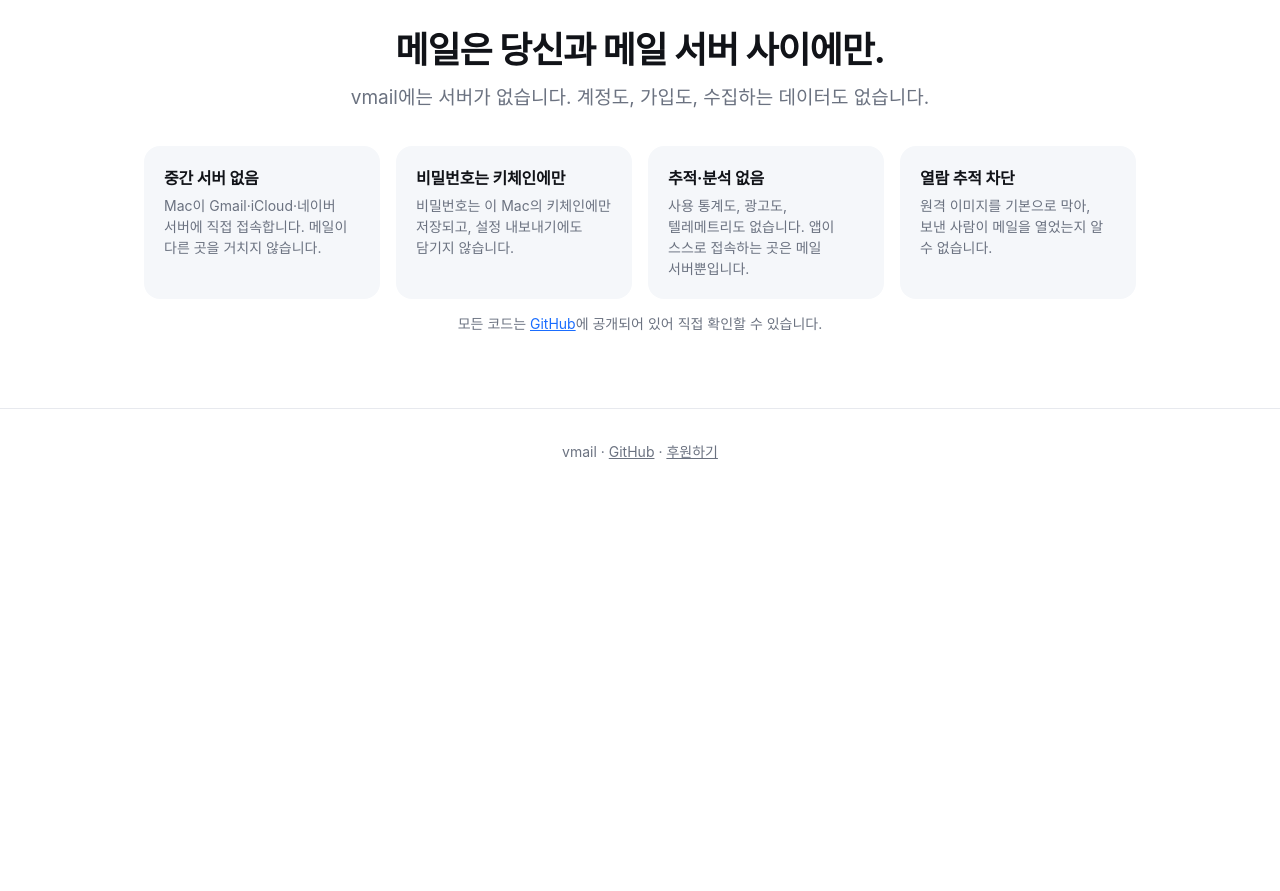
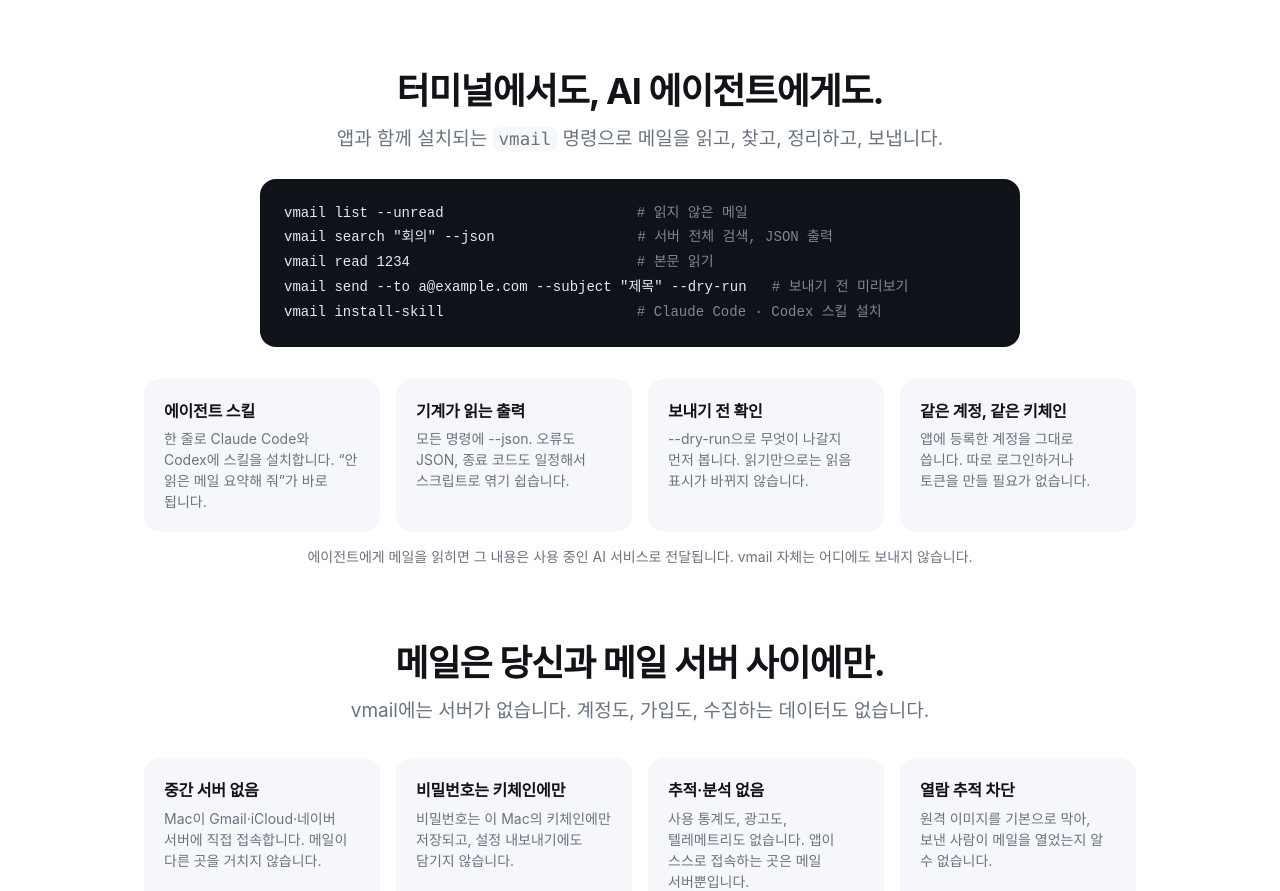
Before and after one commit to seongilp/vmail, a plain HTML site: page docs/index.html in a window 1280 px wide. Shown: the part 1539-2430 px from the top of the page. Before the commit the page ends 2050 px from the top, so only its background shows below. Drawn offline with Linux system fonts and the light colour scheme.

Commit message:
docs(landing): CLI·AI 에이전트 스킬 섹션과 히어로 배지 추가

```diff
--- a/docs/index.html
+++ b/docs/index.html
@@ -30,6 +30,14 @@
   h1 span { color: var(--accent); }
   .lead { font-size: clamp(16px, 2vw, 19px); color: var(--muted); max-width: 60ch; margin: 0 auto; text-wrap: pretty; word-break: keep-all; }
   .lead.sub { margin-top: 10px; text-align: center; }
+  .lead code { font: 0.92em ui-monospace, "SF Mono", Menlo, monospace; background: var(--card); padding: 2px 6px; border-radius: 6px; }
+  .eyebrow {
+    display: block; width: fit-content; margin: 18px auto 0; padding: 4px 12px; border-radius: 999px;
+    background: var(--card); color: var(--accent); font-size: 13px; font-weight: 600;
+  }
+  .eyebrow + h1 { margin-top: 12px; }
+  .terminal { max-width: 760px; text-align: left; }
+  .terminal span { color: #7d8799; }
   .copy {
     margin: 26px auto 0; display: inline-flex; align-items: center; gap: 14px; max-width: 100%;
     padding: 12px 14px 12px 18px; border: 0; border-radius: 12px; cursor: pointer;
@@ -72,8 +80,9 @@
 <body>
   <header class="wrap">
     <img src="icon.png" alt="vmail 아이콘" width="80" height="80">
+    <p class="eyebrow">CLI와 AI 에이전트 스킬 포함</p>
     <h1>메일은 <span>가볍게.</span></h1>
-    <p class="lead">macOS를 위한 네이티브 메일 앱. 빠르고, 필요한 것만 있고, 아무것도 수집하지 않습니다.</p>
+    <p class="lead">macOS 네이티브 메일 앱. 빠르고, 아무것도 수집하지 않고, AI 에이전트도 다룹니다.</p>
     <button class="copy" id="install" type="button" data-command="brew install --cask seongilp/tap/vmail" aria-label="설치 명령 복사">
       <code>brew install --cask seongilp/tap/vmail</code>
       <span class="copy-state" aria-live="polite">복사</span>
@@ -97,6 +106,23 @@
       <div class="card"><h3>서버 검색</h3><p>입력하면 바로 거르고, Enter로 사서함 전체를 찾습니다.</p></div>
       <div class="card"><h3>한국어 메일</h3><p>EUC-KR·CP949 레거시 인코딩도 깨지지 않습니다.</p></div>
     </div>
+  </section>
+
+  <section class="wrap" id="agents">
+    <h2>터미널에서도, AI 에이전트에게도.</h2>
+    <p class="lead sub">앱과 함께 설치되는 <code>vmail</code> 명령으로 메일을 읽고, 찾고, 정리하고, 보냅니다.</p>
+    <pre class="terminal"><code>vmail list --unread                       <span># 읽지 않은 메일</span>
+vmail search "회의" --json                 <span># 서버 전체 검색, JSON 출력</span>
+vmail read 1234                           <span># 본문 읽기</span>
+vmail send --to a@example.com --subject "제목" --dry-run   <span># 보내기 전 미리보기</span>
+vmail install-skill                       <span># Claude Code · Codex 스킬 설치</span></code></pre>
+    <div class="grid">
+      <div class="card"><h3>에이전트 스킬</h3><p>한 줄로 Claude Code와 Codex에 스킬을 설치합니다. “안 읽은 메일 요약해 줘”가 바로 됩니다.</p></div>
+      <div class="card"><h3>기계가 읽는 출력</h3><p>모든 명령에 --json. 오류도 JSON, 종료 코드도 일정해서 스크립트로 엮기 쉽습니다.</p></div>
+      <div class="card"><h3>보내기 전 확인</h3><p>--dry-run으로 무엇이 나갈지 먼저 봅니다. 읽기만으로는 읽음 표시가 바뀌지 않습니다.</p></div>
+      <div class="card"><h3>같은 계정, 같은 키체인</h3><p>앱에 등록한 계정을 그대로 씁니다. 따로 로그인하거나 토큰을 만들 필요가 없습니다.</p></div>
+    </div>
+    <p class="note">에이전트에게 메일을 읽히면 그 내용은 사용 중인 AI 서비스로 전달됩니다. vmail 자체는 어디에도 보내지 않습니다.</p>
   </section>
 
   <section class="wrap" id="privacy">
```
